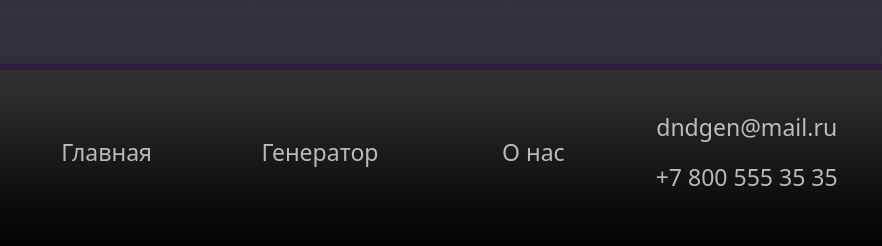
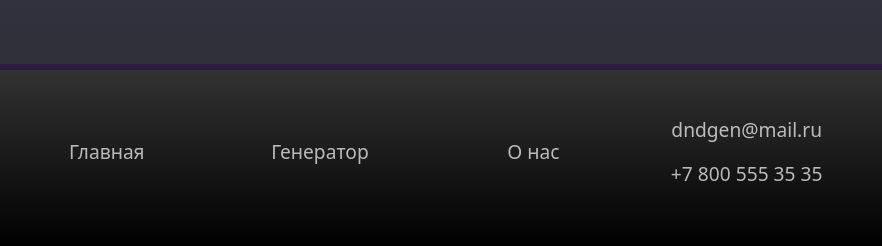
Before and after one commit to faryek/Practica, a website: page landing.html in a window 1280 px wide. Shown: the part 1994-2240 px from the top of the page, 0-882 px from the left. Drawn offline with nearby package versions, Linux system fonts and the light colour scheme.

Commit message:
Update landing.html

```diff
--- a/landing.html
+++ b/landing.html
@@ -130,19 +130,19 @@
     <div class="row text-center align-items-center w-100 m-0"
       style="min-height: 180px; justify-content: center; background-image: linear-gradient(to bottom, #323232, #000);">
       <div class="col">
-        <p style="color: rgba(255, 255, 255, 0.7); font-size: 1.8vw;">Главная</p>
+        <p style="color: rgba(255, 255, 255, 0.7); font-size: 1.5vw;">Главная</p>
       </div>
       <div class="col">
-        <p style="color: rgba(255, 255, 255, 0.7); font-size: 1.8vw;">Генератор</p>
+        <p style="color: rgba(255, 255, 255, 0.7); font-size: 1.5vw;">Генератор</p>
       </div>
       <div class="col">
-        <p style="color: rgba(255, 255, 255, 0.7); font-size: 1.8vw;">О нас</p>
+        <p style="color: rgba(255, 255, 255, 0.7); font-size: 1.5vw;">О нас</p>
       </div>
       <div class="col">
         <div class="row" style="align-items: stretch;">
           <div class="col">
-            <p style="color: rgba(255, 255, 255, 0.7); font-size: 1.8vw;">dndgen@mail.ru</p>
-            <p style="color: rgba(255, 255, 255, 0.7); font-size: 1.8vw;">+7 800 555 35 35</p>
+            <p style="color: rgba(255, 255, 255, 0.7); font-size: 1.5vw;">dndgen@mail.ru</p>
+            <p style="color: rgba(255, 255, 255, 0.7); font-size: 1.5vw;">+7 800 555 35 35</p>
           </div>
         </div>
       </div>
```
